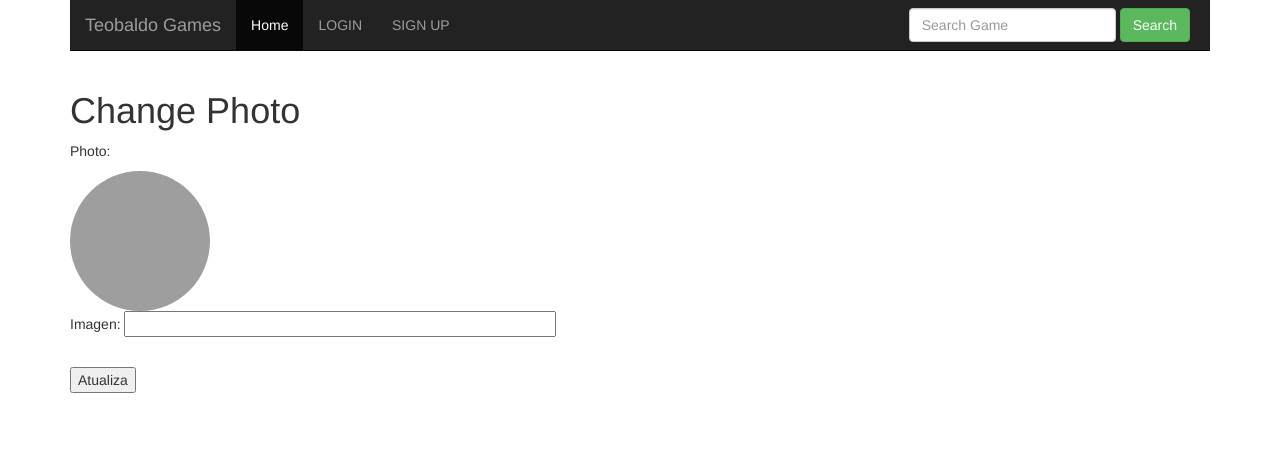
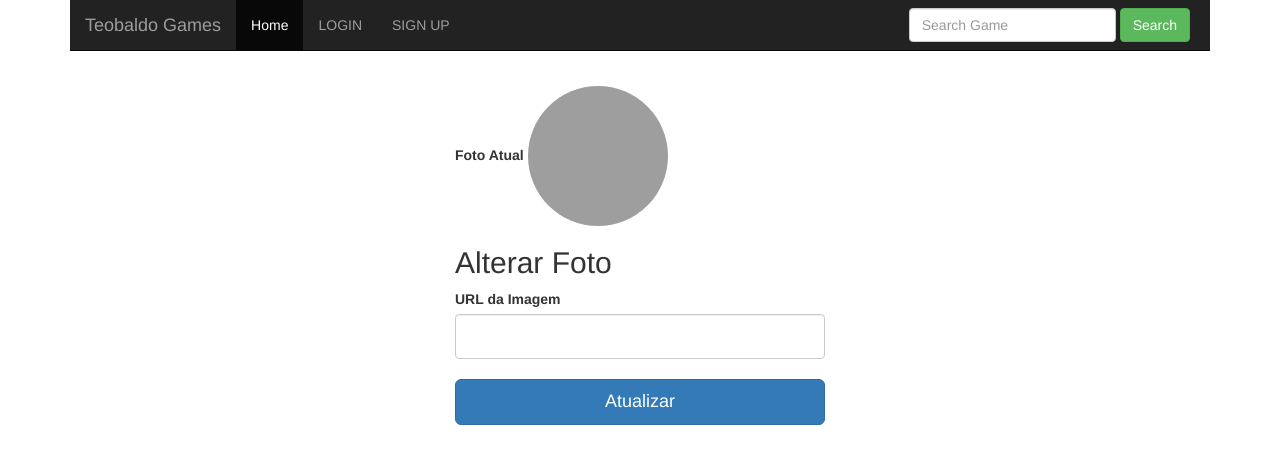
Before and after one commit to jcwillian/TeobaldoGames, a Flask app: page /editephoto in a window 1280 px wide. Shown: the top 464 px of the page. Run offline with Flask 2, Linux system fonts and the light colour scheme; parts of the project's set-up code (start-up, migrations or seed data) failed here and were passed over; some libraries are stand-ins or nearby versions; grey boxes are pictures that could not be loaded.

Commit message:
mudando visual do formulario

```diff
--- a/TeobaldoGames/templates/editphoto.html
+++ b/TeobaldoGames/templates/editphoto.html
@@ -1,21 +1,57 @@
 {% extends "base.html" %}
 {% block content %}
-	<h1>Change Photo</h1>
-	<p>Photo: </p>
-	{% if g.user.photo %}
-        <img class="img-circle" src="{{g.user.photo }}" alt="Generic placeholder image" style="width: 140px; height: 140px;">
-    {% else %}
-        <img class="img-circle" src="http://i.imgur.com/6fy9Lw0.png" alt="Generic placeholder image" style="width: 140px; height: 140px;">
-    {% endif%}
-	<form action="" method="post" name="changephoto", enctype="multipart/form-data">
+
+<style type="text/css">
+
+.form-signin {
+  max-width: 400px;
+  padding: 15px;
+  margin: 0 auto;
+}
+.form-signin .form-signin-heading,
+.form-signin {
+  margin-bottom: 10px;
+}
+.form-signin {
+  font-weight: normal;
+}
+.form-signin .form-control {
+  position: relative;
+  height: auto;
+  -webkit-box-sizing: border-box;
+     -moz-box-sizing: border-box;
+          box-sizing: border-box;
+  padding: 10px;
+  font-size: 16px;
+}
+.form-signin .form-control:focus {
+  z-index: 2;
+}
+.form-signin input[type="email"] {
+  margin-bottom: -1px;
+  border-bottom-right-radius: 0;
+  border-bottom-left-radius: 0;
+}
+.form-signin input[type="password"] {
+  margin-bottom: 10px;
+  border-top-left-radius: 0;
+  border-top-right-radius: 0;
+}
+</style>
+
+	<form class="form-signin" method="post" name="changephoto", enctype="multipart/form-data">
+
 		{{ form.hidden_tag() }}
+			<label>Foto Atual</label>
+			{% if g.user.photo %}
+        		<img class="img-circle" src="{{g.user.photo }}" alt="Generic placeholder image" style="width: 140px; height: 140px;">
+    		{% else %}
+        		<img class="img-circle" src="http://i.imgur.com/6fy9Lw0.png" alt="Generic placeholder image" style="width: 140px; height: 140px;">
+    		{% endif%}
+			<h2 class="form-signin-heading">Alterar Foto</h2>
+			<label>URL da Imagem</label>
+			{{ form.photo(size=50, class='form-control') }}<br>
 
-		<p>
-			Imagen: {{ form.photo(size=50) }}<br>
-			{% for error in form.photo.errors %}
-            <span style="color: red;">[{{ error }}]</span>
-          {% endfor %}<br>
-		</p>
-		<p><input type="submit" value="Atualiza"></p>
+		<button class="btn btn-lg btn-primary btn-block" type="submit">Atualizar</button>
 	</form>
 {% endblock %}
```
